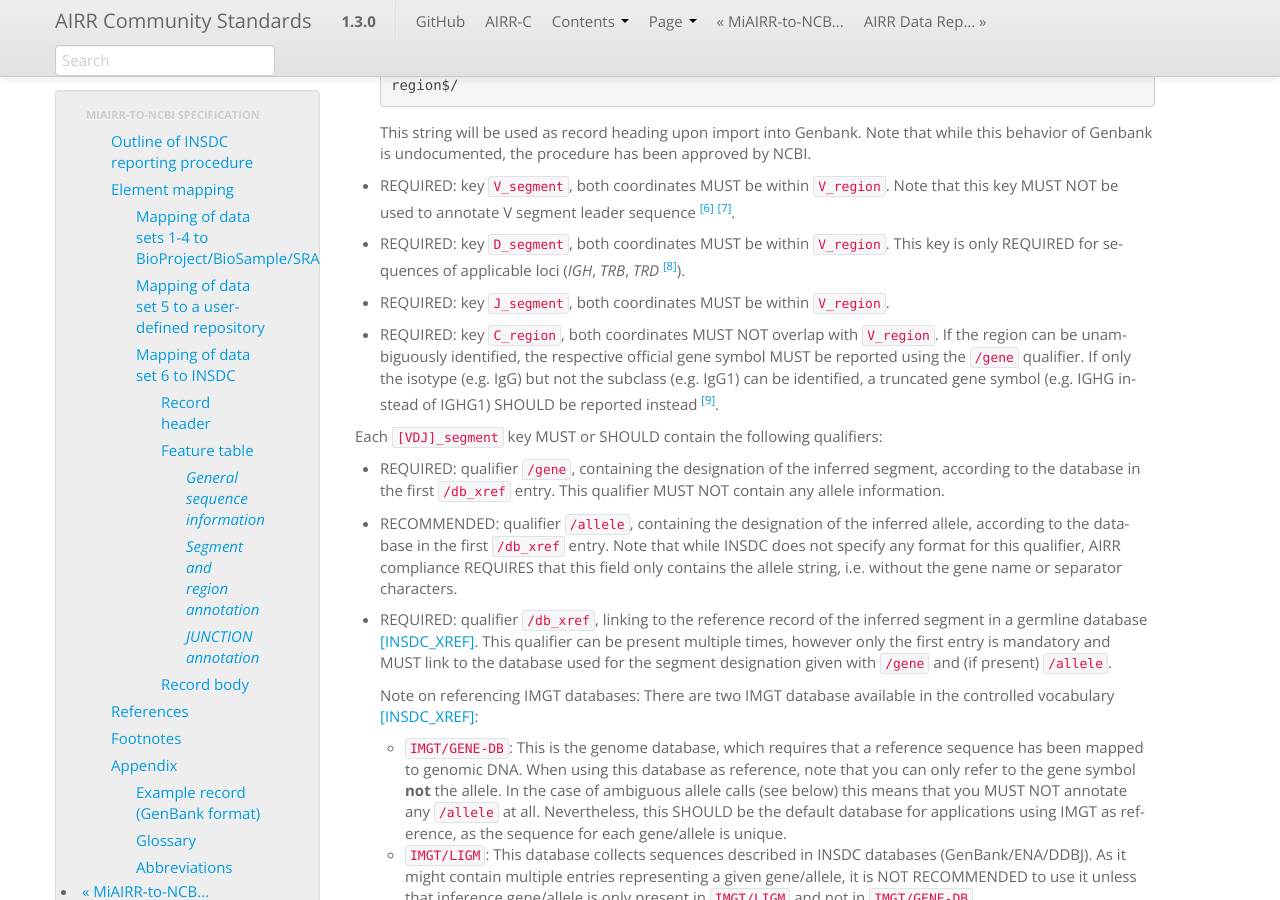
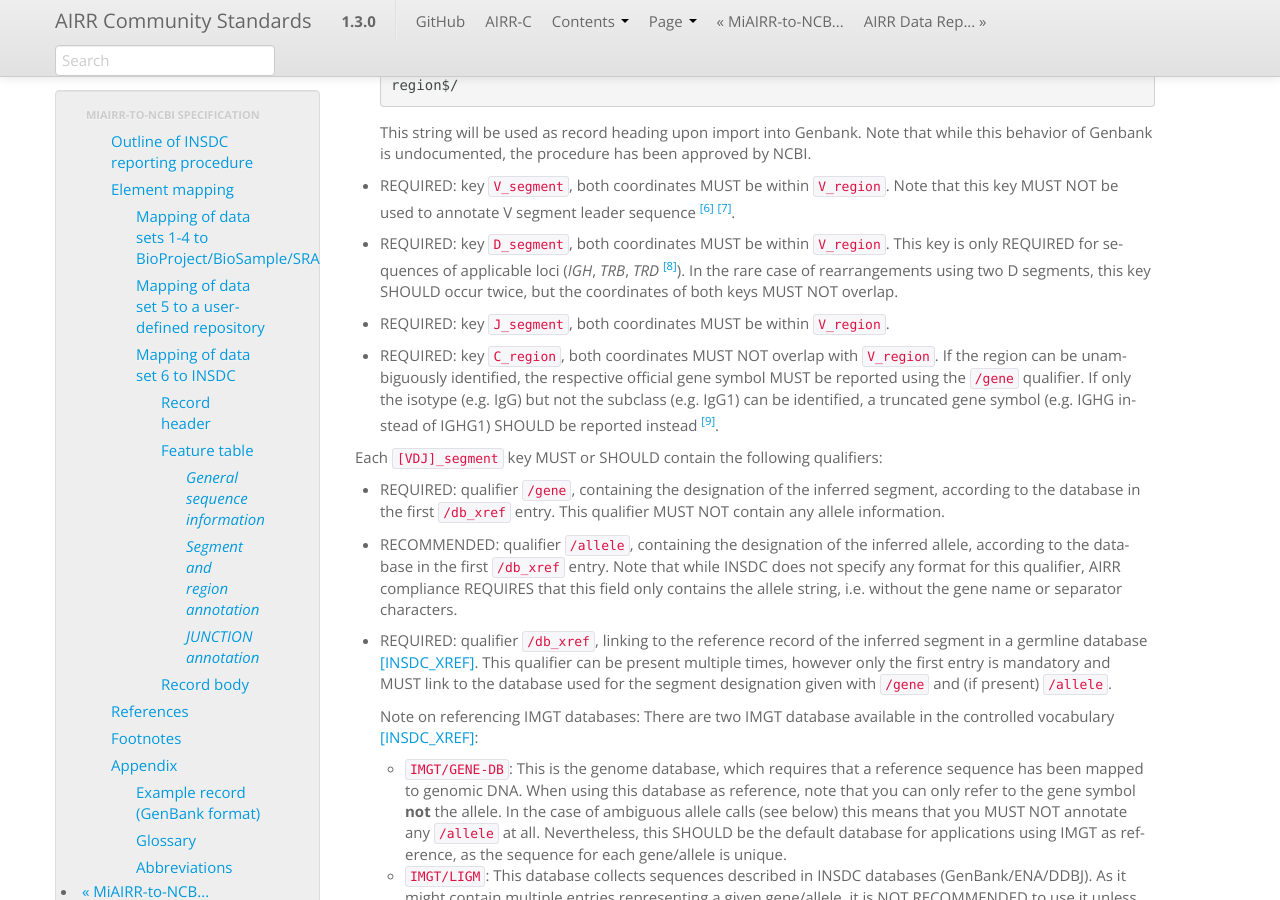
Before and after one commit to airr-community/airr-standards, a Sphinx documentation site: the page built from docs/miairr/specification_miairr_ncbi.rst, in a window 1280 px wide and 900 px high, scrolled down 3452 px. Built offline with Sphinx 7.4.7, drawn with Linux system fonts in a browser that asks for light colours; pages that are not in the unit, such as notebooks, are missing from menus.

Commit message:
Add reporting of Dual-D segments to NCBI specs

```diff
--- a/docs/miairr/specification_miairr_ncbi.rst
+++ b/docs/miairr/specification_miairr_ncbi.rst
@@ -270,7 +270,9 @@ study:
 
 -  REQUIRED: key ``D_segment``, both coordinates MUST be within
    ``V_region``. This key is only REQUIRED for sequences of applicable
-   loci (*IGH*, *TRB*, *TRD* [8]_).
+   loci (*IGH*, *TRB*, *TRD* [8]_). In the rare case of rearrangements
+   using two D segments, this key SHOULD occur twice, but the
+   coordinates of both keys MUST NOT overlap.
 
 -  REQUIRED: key ``J_segment``, both coordinates MUST be within
    ``V_region``.
```
